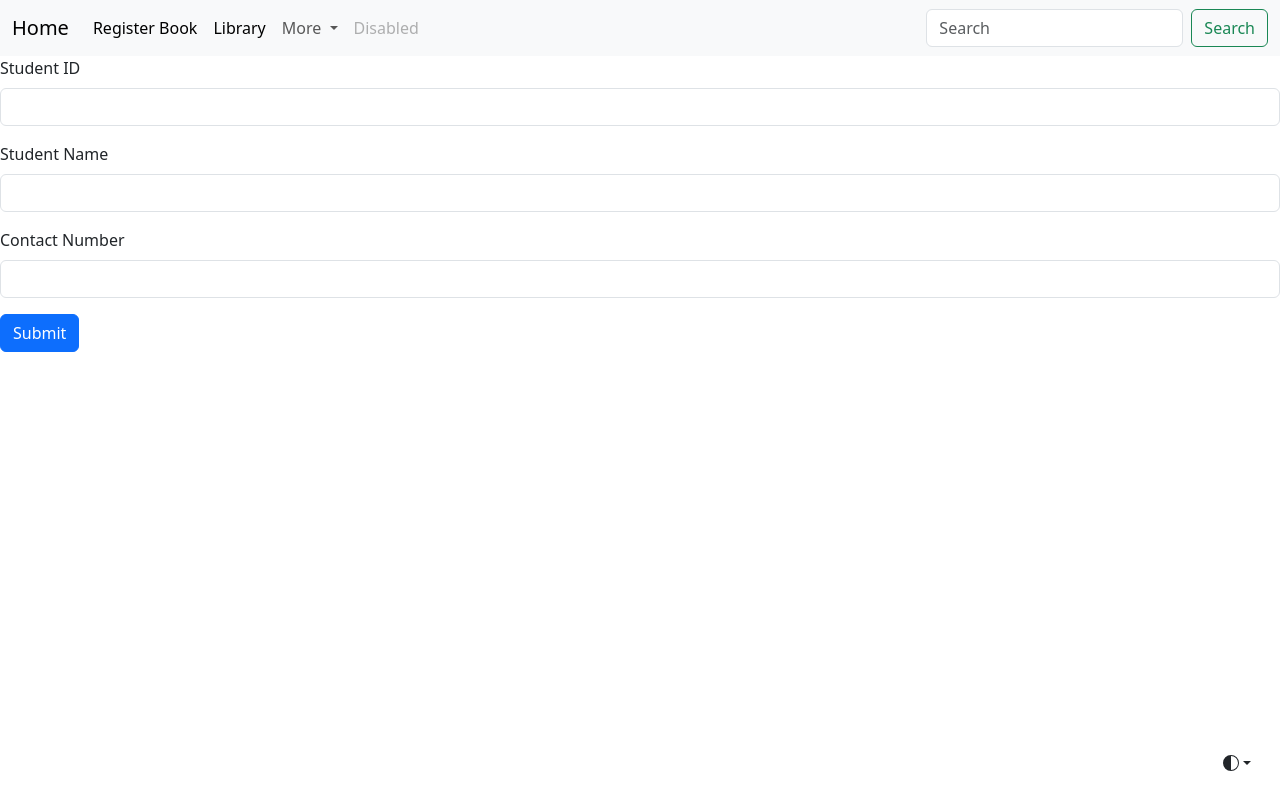
After one commit to LukeTwo/InventoryWebApp, a Django app: page /register_student/ in a window 1280 px wide. The commit adds this page. Run offline with Django 3.2, Linux system fonts and the light colour scheme; the visitor is signed in with stand-in values (Sample User, id 1).

Commit message:
added student+loan page

```diff
--- a/home/admin.py
+++ b/home/admin.py
@@ -1,6 +1,7 @@
 from django.contrib import admin
 
-from .models import Book, Darkmode
+from .models import Book, Darkmode, Student
 
 admin.site.register(Book)
 admin.site.register(Darkmode)
+admin.site.register(Student)
--- a/home/templates/home/base.html
+++ b/home/templates/home/base.html
@@ -156,8 +156,8 @@
               More
             </a>
             <ul class="dropdown-menu">
-              <li><a class="dropdown-item" href="/register_book/">Register Book</a></li>
-              <li><a class="dropdown-item" href="/library/">Library</a></li>
+              <li><a class="dropdown-item" href="/book_out/">Loan Book</a></li>
+              <li><a class="dropdown-item" href="/student_list/">Students</a></li>
               <li><hr class="dropdown-divider"></li>
               <li><a class="dropdown-item" href="/logout_process">Log out</a></li>
             </ul>
--- /dev/null
+++ b/home/templates/home/register_student.html
@@ -0,0 +1,21 @@
+{% extends 'home/base.html' %}
+{% block content %}
+<form action="{% url 'register_student' %}" method="post">
+    <link href="https://cdn.jsdelivr.net/npm/bootstrap@5.3.3/dist/css/bootstrap.min.css" rel="stylesheet" integrity="sha384-QWTKZyjpPEjISv5WaRU9OFeRpok6YctnYmDr5pNlyT2bRjXh0JMhjY6hW+ALEwIH" crossorigin="anonymous">
+    {% csrf_token %}
+    <div class="mb-3">
+      <label for="student_id" class="form-label">Student ID</label>
+      <input type="input" class="form-control" id="student_id" name='student_id'>
+  </div>
+  <div class="mb-3">
+      <label for="name" class="form-label">Student Name</label>
+      <input type="input" class="form-control" id="name" name='name'>
+  </div>
+  <div class="mb-3">
+    <label for="number" class="form-label">Contact Number</label>
+    <input type="input" class="form-control" id="number" name='number'>
+</div>
+  <button type="submit" class="btn btn-primary">Submit</button>
+
+  </form>
+{% endblock %}
--- a/home/views.py
+++ b/home/views.py
@@ -1,6 +1,6 @@
 from django.http import HttpResponse, HttpResponseRedirect, HttpResponseNotFound
 from django.template import loader
-from .models import Book, Darkmode
+from .models import Book, Darkmode, Student, RentBook
 from django.shortcuts import render, redirect
 from django.contrib.auth import authenticate, login, logout
 from django.contrib.auth.decorators import login_required
@@ -127,6 +127,49 @@ def register_user(request):
         template = loader.get_template('home/register_user.html')
         return HttpResponse(template.render(None, request))
 
+# display the register student page with no context
+def register_student(request):
+    if request.method == 'POST':
+        # request.post.get will not throw an error if values arent found in the POST but default to 'None'
+        student_id = request.POST.get('student_id')
+        name = request.POST.get('name')
+        user = request.user
+        number = request.POST.get('number')
+
+        # Create a new student entry in the database using the Student model
+        student = Student(id=str(user.id)+student_id, name=name, user=user,contact_number=number)
+        student.save()
+
+        return redirect('/student_list/')
+    template = loader.get_template('home/register_student.html')
+    context = {}
+    color = request.COOKIES.get('Darkmode')
+    return HttpResponse(template.render({'color':color}, request))
+
+# List of all students
+def student_list(request):
+    template = loader.get_template('home/students.html')
+    test = request.user.id
+    students = Student.objects.filter(user = request.user.id)
+    color = request.COOKIES.get('Darkmode')
+    context = {
+        'students': students,
+        'color':color,
+    }
+    return HttpResponse(template.render(context, request))
+
+def delete_book(request, barcode):
+    try:
+        print('hello')
+        if request.user == Book.objects.filter(barcode = barcode)[0].user:
+            Book.objects.filter(barcode=barcode).delete()
+            return redirect('/library/')
+        else:
+            return HttpResponseNotFound("This is not a valid ID")
+    except:
+        return HttpResponseNotFound("This book does not exist")
+
+
 # Save the users theme preference
 def toggle_darkmode(request):
     mode = {'light':False,'dark':True}
@@ -137,3 +180,28 @@ def toggle_darkmode(request):
     response = HttpResponse('User preference updated succesdully')
     response.set_cookie('Darkmode', color)
     return response
+
+def book_out(request):
+    if request.method == 'POST':
+
+
+        # request.post.get will not throw an error if values arent found in the POST but default to 'None'
+        student_id = request.POST.get('student_id')
+        barcode = request.POST.get('barcode')
+        user = request.user
+
+        book = Book.objects.filter(user=user,barcode=str(user.id)+barcode)
+        student =  Student.objects.filter(user=user,id = student_id)
+        print('hello')
+        if not student.exists():
+            return redirect('/home/')
+        # Create a new book entry in the database using the Book model
+        transaction = RentBook(book=book, student=student, user = user)
+        transaction.save()
+
+        #   to-do = CHANGE THIS TO REDIRECT TO A 'LOANED BOOKS' PAGE CONTAINING ALL BOOKS CURRENTLY OUT
+        return redirect('/library/')
+    template = loader.get_template('home/book_out.html')
+    context = {}
+    color = request.COOKIES.get('Darkmode')
+    return HttpResponse(template.render({'color':color}, request))
--- a/webapp/urls.py
+++ b/webapp/urls.py
@@ -15,4 +15,7 @@ urlpatterns = [
     path('register_user/',views.register_user, name='register_user'),
     path('toggle_darkmode/',views.toggle_darkmode, name='toggle_darkmode'),
     path('library/<barcode>/delete/',views.delete_book, name='delete_book'),
+    path('register_student/',views.register_student, name='register_student'),
+    path('student_list/',views.student_list, name='student_list'),
+    path('book_out/',views.book_out, name='book_out'),
 ]
```
Also changed, not shown: home/templates/home/book_out.html (added, +17 -0 lines), home/templates/home/students.html (added, +68 -0 lines), README.md.
